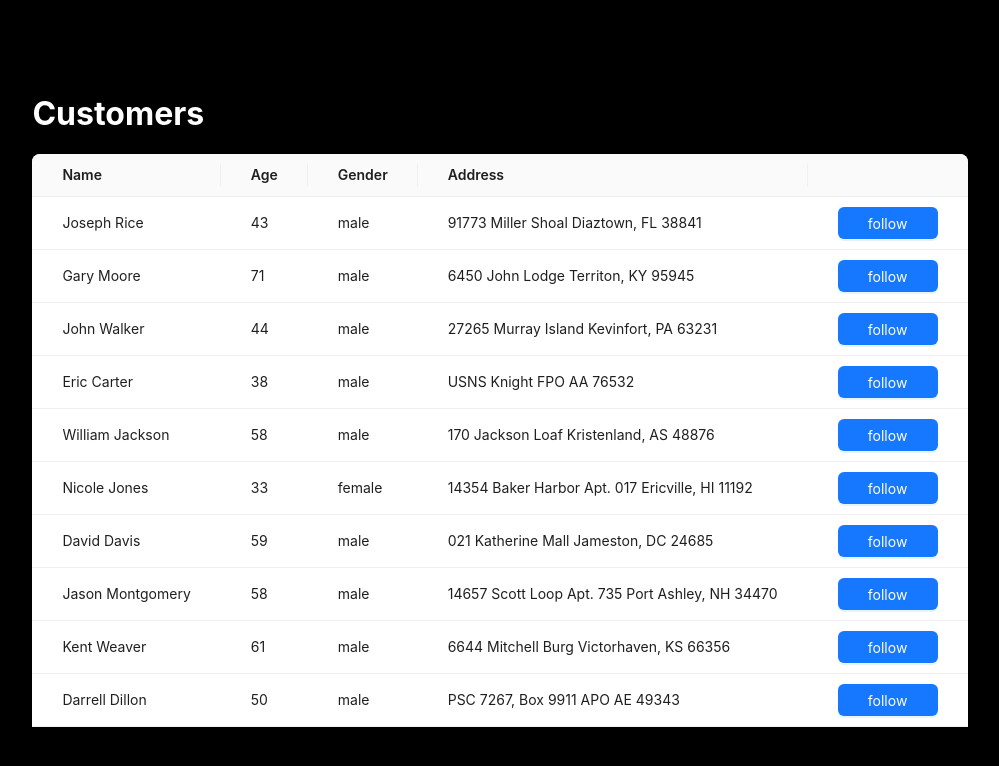
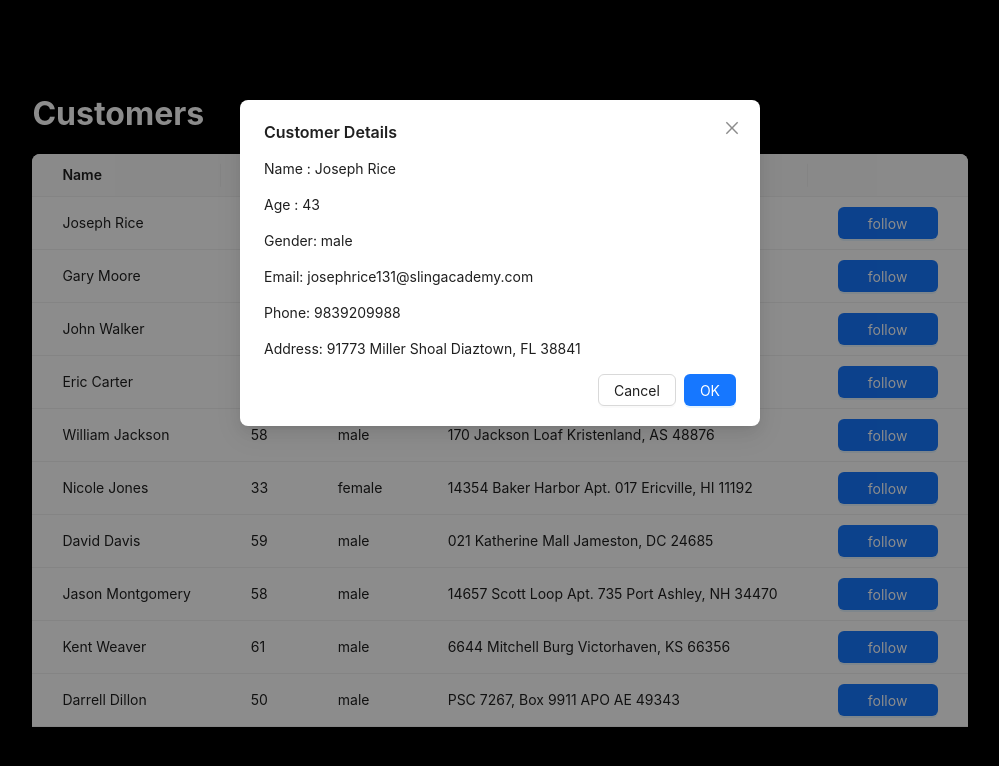
Before and after one commit to AshutoshPradhan1195/React-Intern-Task, a React (Create React App) app: page / in a window 1280 px wide. Both pictures are taken after a click on the element "Joseph Rice". Shown: the top 766 px of the page, without its empty margins (140-1139 px from the left). Built offline with nearby package versions, Linux system fonts and the light colour scheme; the HTML template or start-up script is replaced by a standard one.

Commit message:
moved FollowBtn to assets

```diff
--- a/src/App.tsx
+++ b/src/App.tsx
@@ -1,6 +1,6 @@
 import React from 'react';
-import {Task} from './components/Task';
-import { customerDataType } from './components/assets/types';
+import {Task} from './pages/Task';
+import { customerDataType } from './components/assets/types/types';
 
 
 const customerData:customerDataType[] = [
--- a/src/components/CustomerTable.tsx
+++ /dev/null
@@ -1,94 +0,0 @@
-import React from 'react';
-import { ConfigProvider, Table } from 'antd';
-import type { ColumnsType } from 'antd/es/table';
-import { customerDataType, myProps } from './assets/types';
-import PopupModal from './PopupModal';
-import { render } from '@testing-library/react';
-import { FollowBtn } from './FollowBtn';
-
-
-
-const columns: ColumnsType<customerDataType> = [
-
-  //added onCell onclickfor each column except button in order to not show popup when pressing clicking on follow button
-  {
-    title: 'Name',
-    dataIndex: 'name',
-    onCell : (record) => {
-      return{
-        onClick : () => {
-          render(
-            <PopupModal name={record.name} age={record.age} address={record.address} email={record.email} phone={record.phone} gender={record.gender}/>
-          )
-        }
-      }
-    }
-  },
-  {
-    title: 'Age',
-    dataIndex: 'age',
-    onCell : (record) => {
-      return{
-        onClick : () => {
-          render(
-            <PopupModal name={record.name} age={record.age} address={record.address} email={record.email} phone={record.phone} gender={record.gender}/>
-          )
-        }
-      }
-    }
-  },
-  {
-    title: 'Gender',
-    dataIndex: 'gender',
-    onCell : (record) => {
-      return{
-        onClick : () => {
-          render(
-            <PopupModal name={record.name} age={record.age} address={record.address} email={record.email} phone={record.phone} gender={record.gender}/>
-          )
-        }
-      }
-    }
-  },
-  {
-    title: 'Address',
-    dataIndex: 'address',
-    onCell : (record) => {
-      return{
-        onClick : () => {
-          render(
-            <PopupModal name={record.name} age={record.age} address={record.address} email={record.email} phone={record.phone} gender={record.gender}/>
-          )
-        }
-      }
-    }
-  },
-  {
-    title:"",
-    render: () => (
-      <FollowBtn styles={{width:"100px"}} />
-    ),
-    width:"150px"
-  }
-];
-
-
-const CustomerTable = (props:myProps) => (
-  <>
-    <ConfigProvider theme={{components: {Table:
-      {
-        cellPaddingBlockMD:10,
-        cellPaddingInlineMD:30,
-        borderRadius:0
-      }}
-    }}>
-
-      <Table columns={columns} dataSource={props.customerData}  rowKey={(record) => record.email} pagination={false} size="middle"/>
-
-    </ConfigProvider>
-
-  </>
-
-);
-
-export default CustomerTable;
--- a/src/components/PopupModal.tsx
+++ /dev/null
@@ -1,58 +0,0 @@
-import React, { useState } from 'react';
-import { Modal } from 'antd';
-import { customerDataType } from './assets/types';
-
-const PopupModal = (props:customerDataType) => {
-  const [isModalOpen, setIsModalOpen] = useState(true);
-
-  const handleOk = () => {
-    setIsModalOpen(false);
-  };
-
-  const handleCancel = () => {
-    setIsModalOpen(false);
-  };
-
-  return (
-    <>
-      <Modal title="Customer Details" open={isModalOpen} onOk={handleOk} onCancel={handleCancel} width={"35%"}>
-
-        <div className='popup'>
-          <div>
-            <label htmlFor="name">Name</label>
-            <input type='text' value={props.name} id='name' placeholder='Full Name' readOnly/>
-          </div>
-
-          <div>
-            <label htmlFor="age">Age</label>
-            <input type='number' value={props.age} id='age' min={1} placeholder='Age' readOnly/>
-          </div>
-
-          <div>
-            <label htmlFor="gender">Gender</label>
-            <input type='text' value={props.gender} id='gender' placeholder='Gender' readOnly/>
-          </div>
-
-          <div>
-            <label htmlFor="phone">Phone No</label>
-            <input type='text' value={props.phone} id='phone' placeholder='Phone Number' readOnly/>
-          </div>
-
-          <div>
-            <label htmlFor="email">Email</label>
-            <input type='text' value={props.email} id='email' placeholder='Email' readOnly/>
-          </div>
-
-          <div>
-            <label htmlFor="address">Address</label>
-            <input type='text' value={props.address} id='address' placeholder='Address' readOnly/>
-          </div>
-        </div>
-
-
-      </Modal>
-    </>
-  );
-};
-
-export default PopupModal;
--- /dev/null
+++ b/src/components/assets/CustomerTable.tsx
@@ -0,0 +1,115 @@
+import React, { useState } from 'react';
+import { ConfigProvider, Modal, Table } from 'antd';
+import type { ColumnsType } from 'antd/es/table';
+import { customerDataType, myProps } from './types/types';
+import { FollowBtn } from './FollowBtn';
+
+const CustomerTable = (props:myProps) => {
+
+  const openModal = (data:customerDataType) => {
+    setPopupData(data)
+    setIsModalOpen(true)
+  }
+
+  const columns: ColumnsType<customerDataType> = [
+
+    //added onCell onclickfor each column except button in order to not show popup when pressing clicking on follow button
+    {
+      title: 'Name',
+      dataIndex: 'name',
+      onCell: (record) => {
+        return{
+          onClick: () => {
+            openModal(record)
+          }
+        }
+      }
+    },
+    {
+      title: 'Age',
+      dataIndex: 'age',
+      onCell: (record) => {
+        return{
+          onClick: () => {
+            openModal(record)
+          }
+        }
+      }
+    },
+    {
+      title: 'Gender',
+      dataIndex: 'gender',
+      onCell: (record) => {
+        return{
+          onClick: () => {
+            openModal(record)
+          }
+        }
+      }
+    },
+    {
+      title: 'Address',
+      dataIndex: 'address',
+      onCell: (record) => {
+        return{
+          onClick: () => {
+            openModal(record)
+          }
+        }
+      }
+    },
+    {
+      title:"",
+      render: () => (
+        <FollowBtn styles={{width:"100px"}} />
+      ),
+      width:"150px"
+    }
+  ];
+
+  const [isModalOpen, setIsModalOpen] = useState(false);
+  const [popupData, setPopupData] = useState({
+    name:"",
+    email:"",
+    phone:"",
+    address:"",
+    gender:"",
+    age:0
+  })
+
+  const handleOk = () => {
+    setIsModalOpen(false);
+  };
+
+  const handleCancel = () => {
+    setIsModalOpen(false);
+  }
+
+  return(
+  <>
+    <ConfigProvider theme={{components: {Table:
+      {
+        cellPaddingBlockMD:10,
+        cellPaddingInlineMD:30,
+        borderRadius:0
+      }}
+    }}>
+
+      <Table columns={columns} dataSource={props.customerData}  rowKey={(record) => record.email} pagination={false} size="middle"/>
+
+    </ConfigProvider>
+
+    <Modal title="Customer Details" open={isModalOpen} onOk={handleOk} onCancel={handleCancel}>
+        <p>Name : {popupData.name}</p>
+        <p>Age : {popupData.age}</p>
+        <p>Gender: {popupData.gender}</p>
+        <p>Email: {popupData.email}</p>
+        <p>Phone: {popupData.phone}</p>
+        <p>Address: {popupData.address}</p>
+    </Modal>
+
+  </>
+  )
+};
+
+export default CustomerTable;
--- a/src/components/Task.tsx
+++ b/src/pages/Task.tsx
@@ -1,6 +1,6 @@
 
-import { myProps } from './assets/types';
-import CustomerTable from './CustomerTable';
+import { myProps } from '../components/assets/types/types';
+import CustomerTable from '../components/assets/CustomerTable';
 
 
   export const Task = (props:myProps
```
Also changed, not shown: src/components/assets/FollowBtn.tsx (renamed from src/components/FollowBtn.tsx), src/components/assets/types/types.tsx (renamed from src/components/assets/types.tsx).
